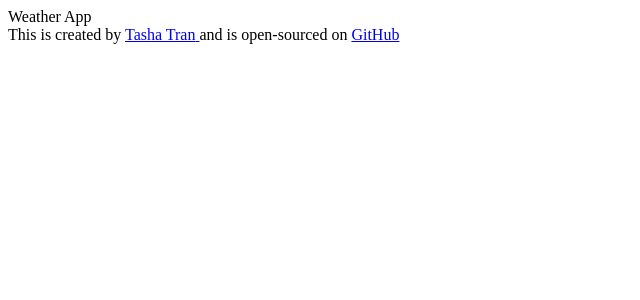
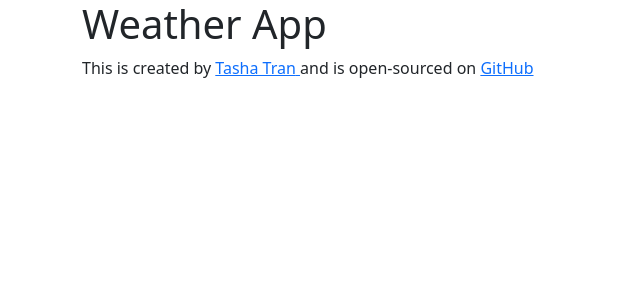
Before and after one commit to tashatran/react-weather-app, a React (Create React App) app: page / in a window 1280 px wide. Shown: the top 300 px of the page, without its empty margins (0-640 px from the left). Built offline with nearby package versions, Linux system fonts and the light colour scheme.

Commit message:
added bootstrap

```diff
--- a/package.json
+++ b/package.json
@@ -7,6 +7,7 @@
     "@testing-library/react": "^12.1.2",
     "@testing-library/user-event": "^13.5.0",
     "axios": "^0.24.0",
+    "bootstrap": "^5.1.3",
     "mini-css-extract-plugin": "^2.4.5",
     "react": "^17.0.2",
     "react-dom": "^17.0.2",
--- a/src/App.js
+++ b/src/App.js
@@ -1,13 +1,12 @@
 import React from "react";
-import ReactDOM from "react-dom";
 
 import "./App.css";
 
 export default function App() {
   return (
     <div className="App">
-      {" "}
-      Weather App
+      <div className="container">
+        <h1>Weather App</h1>
         <footer>
           This is created by{" "}
           <a
@@ -27,5 +26,6 @@
           </a>
         </footer>
       </div>
+    </div>
   );
 }
--- a/src/index.js
+++ b/src/index.js
@@ -1,6 +1,7 @@
 import React from "react";
 import ReactDOM from "react-dom";
 import "./index.css";
+import "bootstrap/dist/css/bootstrap.css";
 import App from "./App";
 import reportWebVitals from "./reportWebVitals";
 
```
Also changed, not shown: 1 other file (tests, documents, lock files or other folders). Lines whose indentation alone changed are shown as unchanged.
